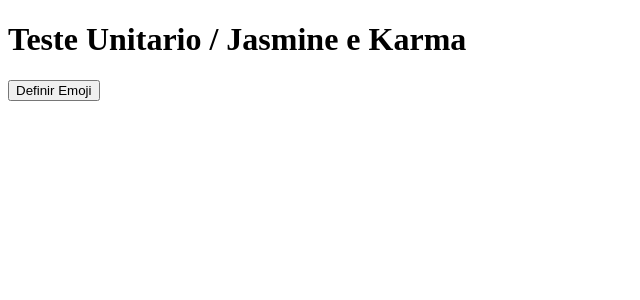
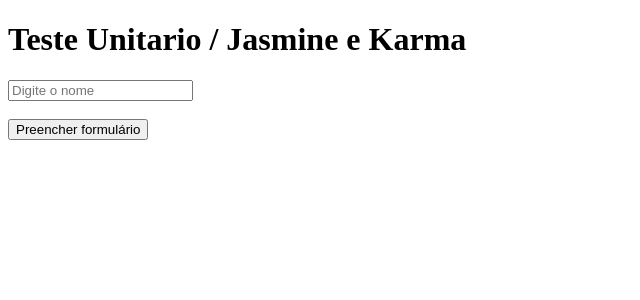
Before and after one commit to fc0n/teste-unitario-2.0, an Angular app: page / in a window 1280 px wide. Shown: the top 300 px of the page, without its empty margins (0-640 px from the left). Built offline with nearby package versions, Linux system fonts and the light colour scheme.

Commit message:
preenchendo formulários disparando evento Input

```diff
--- a/src/app/app.component.html
+++ b/src/app/app.component.html
@@ -20,7 +20,9 @@
 
 <!-- <app-auto-detect-change></app-auto-detect-change> -->
 
+<!-- <app-handle-event></app-handle-event> -->
+
 <h1>Teste Unitario / Jasmine e Karma</h1>
 
-<app-handle-event></app-handle-event>
+<app-fill-form></app-fill-form>
 <router-outlet></router-outlet>
--- a/src/app/app.module.ts
+++ b/src/app/app.module.ts
@@ -18,6 +18,7 @@
 import { FixtureDetectChangeComponent } from './fixture-detect-change/fixture-detect-change.component';
 import { AutoDetectChangeComponent } from './auto-detect-change/auto-detect-change.component';
 import { HandleEventComponent } from './handle-event/handle-event.component';
+import { FillFormComponent } from './fill-form/fill-form.component';
 
 @NgModule({
   declarations: [
@@ -35,6 +36,7 @@
     FixtureDetectChangeComponent,
     AutoDetectChangeComponent,
     HandleEventComponent,
+    FillFormComponent,
   ],
   imports: [
     BrowserModule,
--- /dev/null
+++ b/src/app/fill-form/fill-form.component.html
@@ -0,0 +1,8 @@
+<form>
+    <input type="text" placeholder="Digite o nome" class="inputName"
+      [(ngModel)]="name"
+      [ngModelOptions]="{standalone: true}">
+    <br>
+    <br>
+    <button (click)="fillForm()">Preencher formulário</button>
+</form>
--- /dev/null
+++ b/src/app/fill-form/fill-form.component.ts
@@ -0,0 +1,29 @@
+import { Component, OnInit } from '@angular/core';
+import { FormBuilder, FormGroup } from '@angular/forms';
+
+@Component({
+  selector: 'app-fill-form',
+  templateUrl: './fill-form.component.html',
+  styleUrls: ['./fill-form.component.scss']
+})
+export class FillFormComponent implements OnInit {
+  name!: string;
+  form!: FormGroup;
+
+  constructor(private fb: FormBuilder) { }
+
+  ngOnInit(): void {
+    this.form = this.fb.group({
+      name: ['']
+    })
+  }
+
+  fillForm() {
+    this.form.patchValue({
+      name: this.name
+    })
+
+    console.log(this.form)
+  }
+
+}
```
Also changed, not shown: src/app/fill-form/fill-form.component.scss (added), 1 other file (tests, documents, lock files or other folders).
